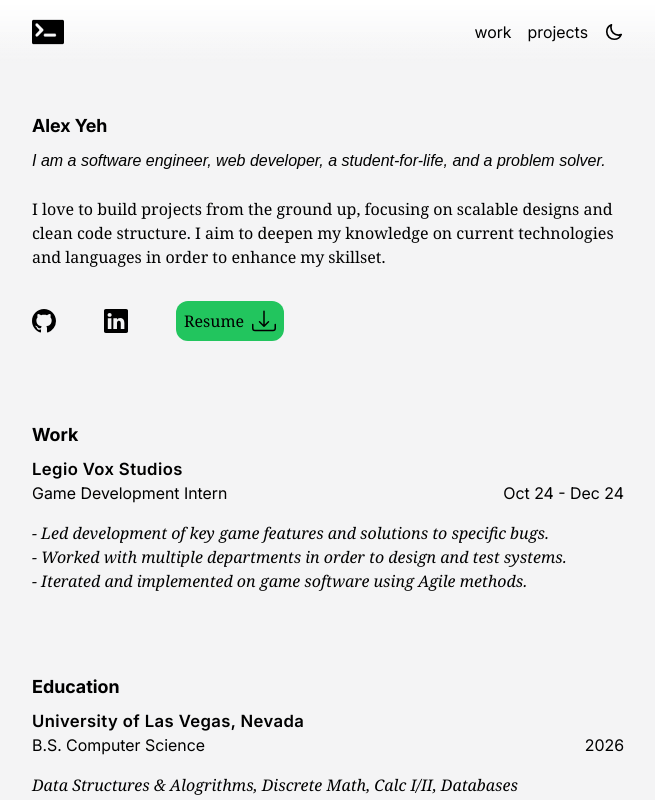
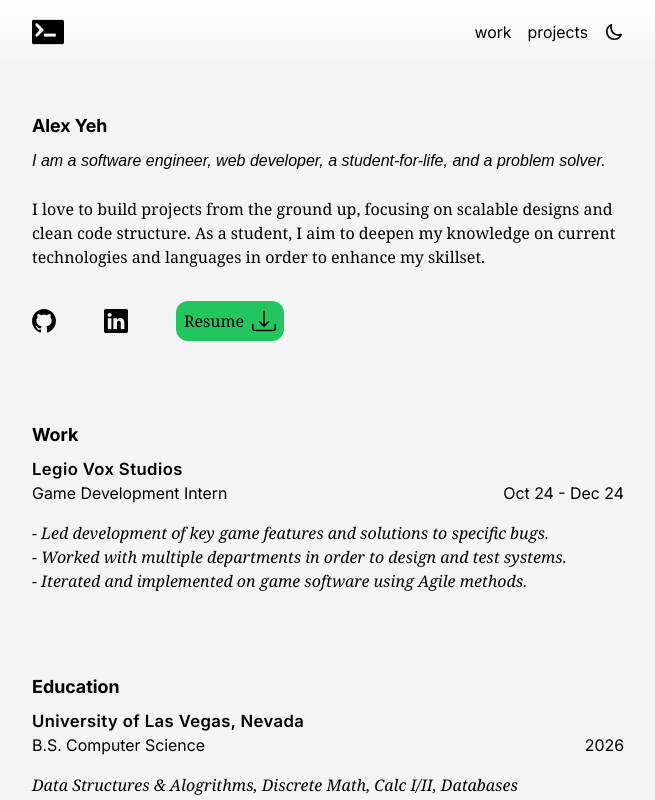
Before and after one commit to A1exYeh/portfolio, a React (Vite) app: page / in a window 1280 px wide. Shown: the top 800 px of the page, without its empty margins (312-967 px from the left). Built offline with nearby package versions, Linux system fonts and the light colour scheme; a web font is replaced by a local one.

Commit message:
change bio

```diff
--- a/index.html
+++ b/index.html
@@ -4,7 +4,7 @@
     <meta charset="UTF-8" />
     <link rel="icon" type="image/svg+xml" href="./src/assets/thumbnail.svg" />
     <meta name="viewport" content="width=device-width, initial-scale=1.0" />
-    <title>Alex Yeh</title>
+    <title>Home</title>
   </head>
   <body>
     <div id="root" class="h-screen w-full"></div>
--- a/src/components/Homepage/BioSection/Bio.tsx
+++ b/src/components/Homepage/BioSection/Bio.tsx
@@ -19,7 +19,7 @@ export default function Bio() {
           </em>
           <br></br>
           <br></br>I love to build projects from the ground up, focusing on
-          scalable designs and clean code structure. I aim to deepen my
+          scalable designs and clean code structure. As a student, I aim to deepen my
           knowledge on current technologies and languages in order to enhance my
           skillset.
         </p>
```
